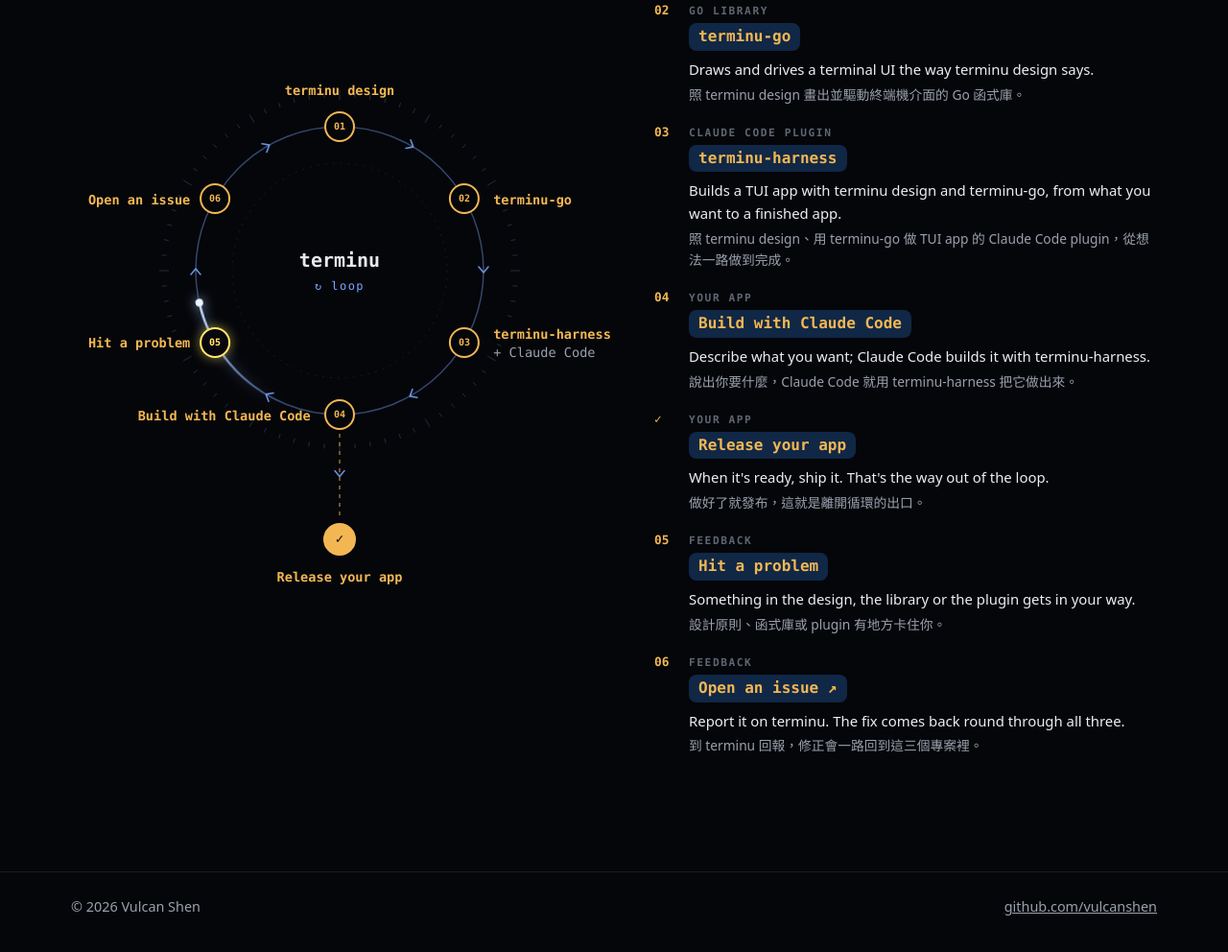
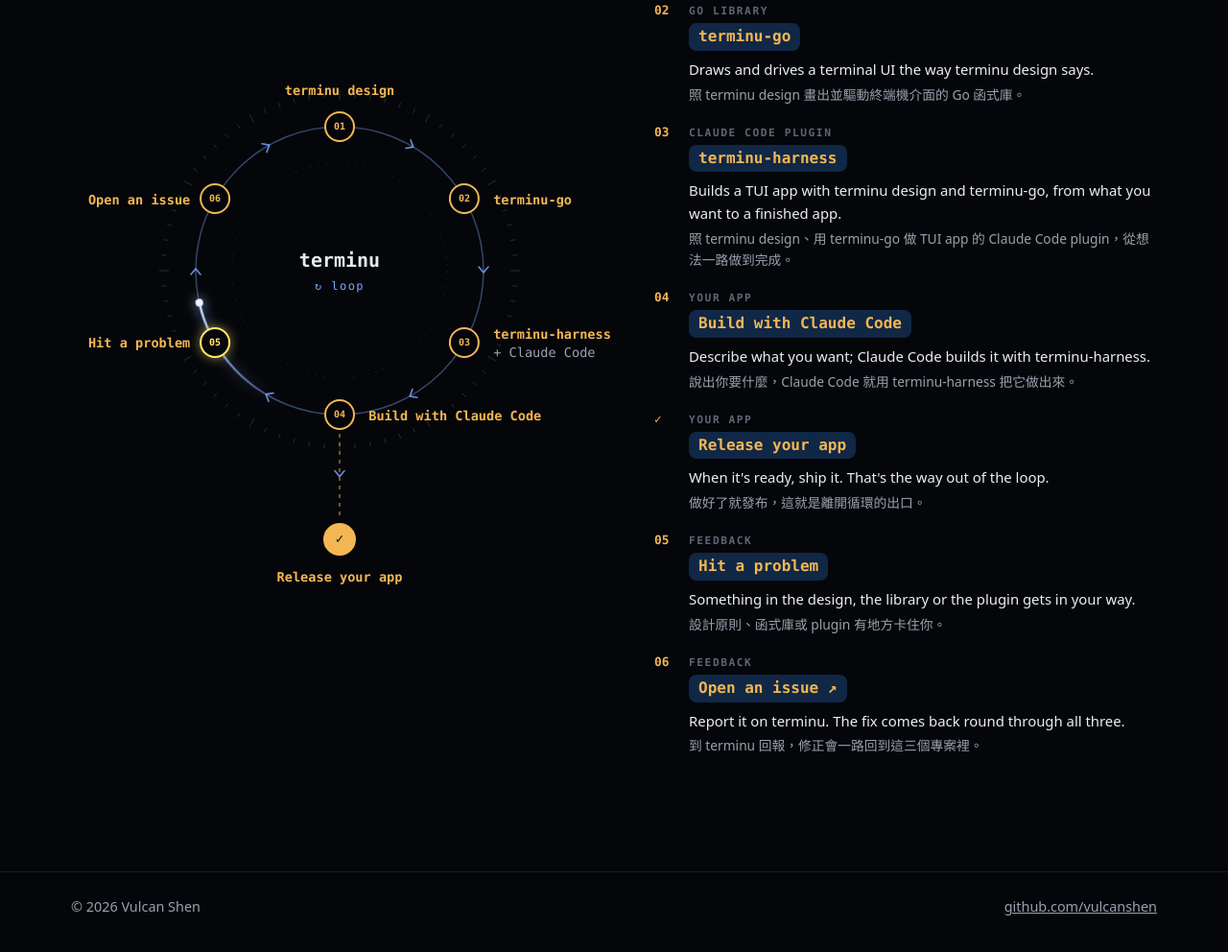
Before and after one commit to vulcanshen/vulcanshen.github.io, a plain HTML site: page index.html in a window 1280 px wide. Shown: the part 4828-5820 px from the top of the page at 96% size. Drawn offline with Linux system fonts and the light colour scheme.

Commit message:
fix: put the Build with Claude Code label to the right of stop 04

```diff
--- a/index.html
+++ b/index.html
@@ -379,7 +379,7 @@
           <span class="orbit-label top" style="left: 50%; top: 15.2%">terminu design</span>
           <span class="orbit-label right" style="left: 78.6%; top: 31.1%">terminu-go</span>
           <span class="orbit-label right" style="left: 78.6%; top: 53.8%">terminu-harness<br><span class="claude">+ Claude Code</span></span>
-          <span class="orbit-label left" style="left: 44.6%; top: 65.2%">Build with Claude Code</span>
+          <span class="orbit-label right" style="left: 55.4%; top: 65.2%">Build with Claude Code</span>
           <span class="orbit-label left" style="left: 22.2%; top: 53.8%">Hit a problem</span>
           <span class="orbit-label left" style="left: 22.2%; top: 31.1%">Open an issue</span>
           <span class="orbit-label bottom" style="left: 50%; top: 89.4%">Release your app</span>
```
